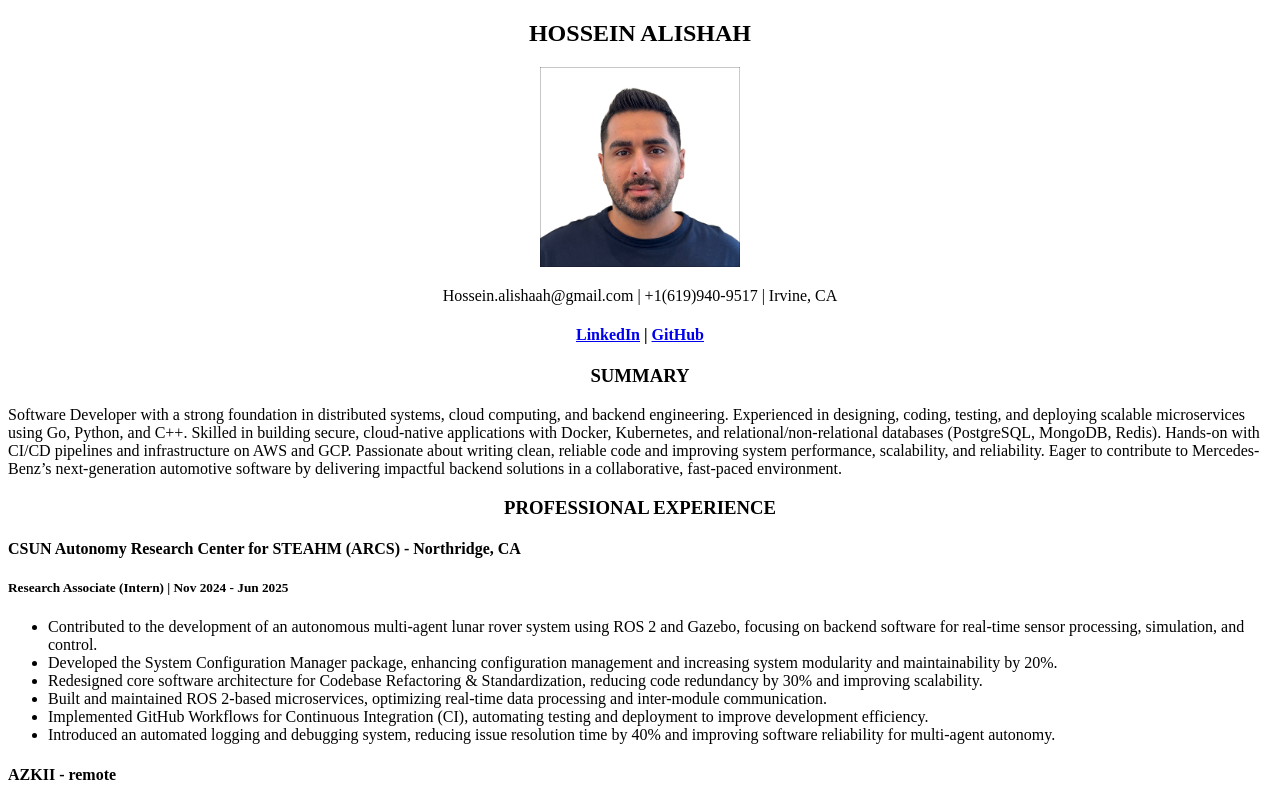
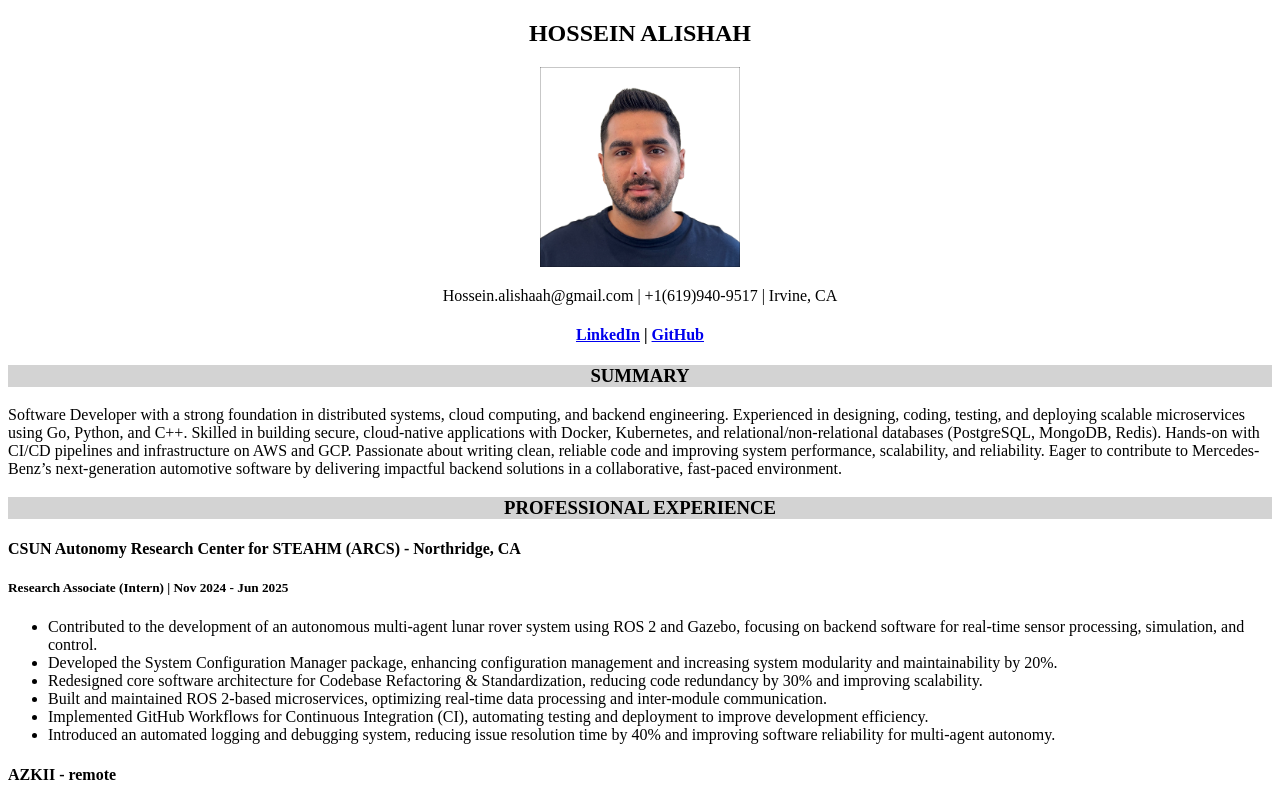
Before and after one commit to halishaah/my-resume, a plain HTML site: page index.html in a window 1280 px wide. Shown: the top 800 px of the page. Drawn offline with Linux system fonts and the light colour scheme.

Commit message:
Update index.html

```diff
--- a/index.html
+++ b/index.html
@@ -4,6 +4,11 @@
     <meta charset="UTF-8">
     <meta name="viewport" content="width=device-width, initial-scale=1.0">
     <title>My Resume</title>
+    <style>
+        h3 {
+            background-color: lightgray;
+        }
+    </style>
 </head>
 <body>
     <h2 align="center">HOSSEIN ALISHAH</h2>
```
